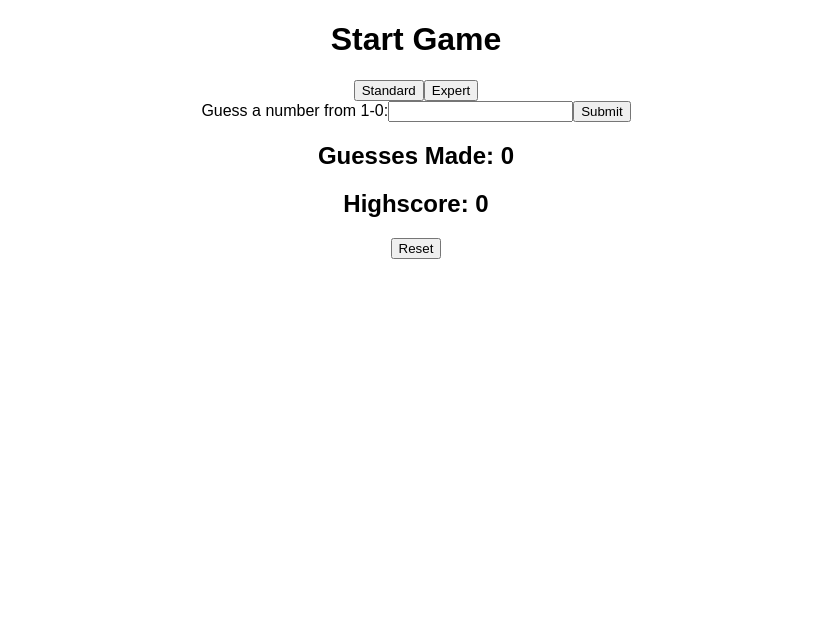
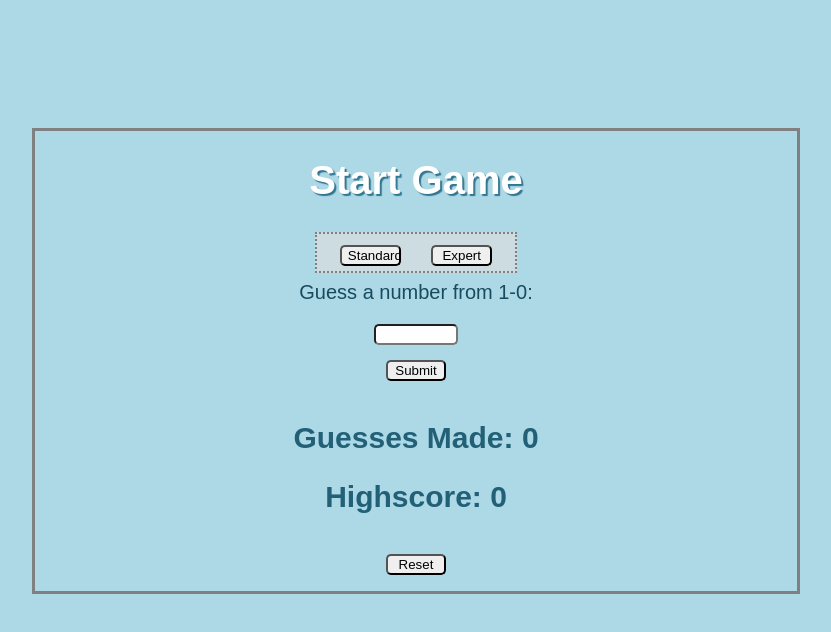
Before and after one commit to Leslyp/guessinggamerepo, a React (Create React App) app in the folder guessinggame/: page / in a window 1280 px wide. Shown: the top 632 px of the page, without its empty margins (224-1055 px from the left). Built offline with nearby package versions, Linux system fonts and the light colour scheme.

Commit message:
final guessing game

```diff
--- a/guessinggame/src/App.js
+++ b/guessinggame/src/App.js
@@ -14,6 +14,7 @@
 
 import React, { Component } from 'react';
 import UserStats from './UserStats';
+// import GameContainer from './GameContainer';
 import InitState from './InitState';
 import './App.css';
 
@@ -28,38 +29,57 @@ class App extends Component {
   }
 
   // function that assigns gametype,
-  // and max number for math random calculator
+  // and max number for math random method
   changeGameType(type, max){
     let stateCopy = Object.assign({}, this.state);
-    let randomNumber =  Math.floor(Math.random() * (max + 1));
+    let randomNumber = Math.floor(Math.random() * max) + 1;
     const gameType = this.state.gameType;
     const targetNumber = this.state.targetNumber;
     const maxNum = this.state.maxNum;
     stateCopy.targetNumber = randomNumber;
     stateCopy.gameType = type;
     stateCopy.maxNum = max;
-    console.log("rando: ",randomNumber);
     this.setState(
       stateCopy
     );
   }
 
+  // function that checks if input matches target number,
+  // and tracks high score
   handleSubmit(event){
     // COPY OF STATE - STATECOPY
     let stateCopy = Object.assign({}, this.state);
     let currentInput = stateCopy.currentInput;
-    let guess = currentInput;
     let targetNum = stateCopy.targetNumber;
-    let standardHigh = stateCopy.standardHigh;
-    let expertHigh = stateCopy.expertHigh;
+    let highScore = stateCopy.highScore;
+    // update number of guesses each guess
     stateCopy.guessCount++;
 
-    // if user guesses target num congrat. them
-    if(guess == targetNum) {
+    console.log("tar: ", targetNum);
+
+    // if user guesses target number congratulate them
+    if(currentInput == targetNum) {
       alert("WINNER");
-    } else if(guess <= targetNum){
+
+      // if hs is not set, then set it
+      if(highScore == 0) {
+        highScore = stateCopy.guessCount;
+      } else if(highScore > stateCopy.guessCount){ // if hs is greater than current # of guesses, update it
+        highScore = stateCopy.guessCount;
+        alert("You beat your high score!");
+      } else if(highScore < stateCopy.guessCount){ // if hs is less than current # of guesses, keep old hs
+        highScore = highScore;
+      }
+
+      stateCopy.maxNum = 0;
+      stateCopy.targetNumber = 0;
+      stateCopy.guessCount = 0;
+      stateCopy.guessType = 0;
+      stateCopy.highScore = highScore;
+
+    } else if(currentInput <= targetNum){
       alert("Too low, guess again");
-    } else if(guess >= targetNum){
+    } else if(currentInput >= targetNum){
       alert("Too high, guess again");
     }
 
@@ -69,26 +89,24 @@ class App extends Component {
     this.setState(stateCopy);
   }
 
+  // when user is typing comment,
+  // display it in input box
+  // and set it = to currentComment
   updateCurrentInput(event){
-   const userGuess = event.target.value;
-
+   let userGuess = event.target.value;
    this.setState({
      currentInput: userGuess,
    });
   }
 
   resetGame(){
-    console.log("reset");
     this.setState({
+      gameType: "",
       currentInput: '',
-      gameType: "",
       maxNum: 0,
       targetNumber: 0,
       guessCount: 0,
-      currentMessage: '',
-      gamesPlayed: 0,
-      standardHigh: 0,
-      expertHigh: 0,
+      highScore: 0,
     })
   }
 
@@ -98,21 +116,21 @@ class App extends Component {
         <div className="startpage">
           <h1>Start Game</h1>
           <section className="buttons">
-            <button onClick={()=>{this.changeGameType("standard", 10)}}>Standard</button>
-            <button onClick={()=>{this.changeGameType("expert", 100)}}>Expert</button>
+            <button className="gameTypeBtn" onClick={()=>{this.changeGameType("Standard", 10)}}>Standard</button>
+            <button className="gameTypeBtn" onClick={()=>{this.changeGameType("Expert", 100)}}>Expert</button>
           </section>
         </div>
-
         <div className="gamecontainer">
-            <section className="inputcontainer">
-              <label htmlFor="userguess">Guess a number from 1-{this.state.maxNum}:
-              <input type="text" id="userguess" name="userguess" value={this.state.currentInput} onChange={this.updateCurrentInput} /></label>
-              <button className="submitbtn" onClick={this.handleSubmit}>Submit</button>
-            </section>
+          <section className="inputcontainer">
+            <label htmlFor="userguess">Guess a number from 1-{this.state.maxNum}:
+            <input type="text" id="userguess" name="userguess" value={this.state.currentInput} onChange={this.updateCurrentInput} /></label>
+            <button className="submitbtn" onClick={this.handleSubmit}>Submit</button>
+          </section>
         </div>
         <div className="UserStats">
           <UserStats
             guessCount={this.state.guessCount}
+            highScore={this.state.highScore}
             gameType={this.state.gameType}
             resetGame={this.resetGame}
           />
--- a/guessinggame/src/InitState.js
+++ b/guessinggame/src/InitState.js
@@ -2,15 +2,12 @@ import React from 'react';
 
 // what data is needed in game
 const initState = {
+	gameType: "",
   currentInput: '',
-  gameType: "",
   maxNum: 0,
   targetNumber: 0,
   guessCount: 0,
-  currentMessage: '',
-  gamesPlayed: 0,
-  standardHigh: 0,
-  expertHigh: 0,
+  highScore: 0,
 };
 
 export default initState;
--- a/guessinggame/src/UserStats.js
+++ b/guessinggame/src/UserStats.js
@@ -4,7 +4,7 @@ function UserStats(props){
   return(
     <div className="showStats">
       <h2>Guesses Made: {props.guessCount}</h2>
-      <h2>{props.gameType} Highscore: {props.guessCount}</h2>
+      <h2>{props.gameType} Highscore: {props.highScore}</h2>
       <button className="resetbtn" onClick={props.resetGame}>Reset</button>
     </div>
   );
--- a/guessinggame/src/index.css
+++ b/guessinggame/src/index.css
@@ -2,4 +2,49 @@ body {
   margin: 0;
   padding: 0;
   font-family: sans-serif;
+  background-color: lightblue;
+  font-size: 20px;
 }
+
+.App {
+	border: 3px solid grey;
+	margin: 10% 20%;
+}
+
+.startpage .buttons {
+	border: 2px dotted grey;
+	display: inline;
+	padding: 1%;
+	background-color: #ccdce0;
+}
+
+h1 {
+	color: white;
+	text-shadow: 2px 2px 1px #317691;
+}
+
+button {
+	border-radius: 5px;
+	margin: 2%;
+	width: 8%;
+}
+
+button:hover {
+	background-color: #fffda8;
+}
+
+label {
+	color: #184b5e;
+	display: block;
+}
+
+input {
+	border-radius: 5px;
+	display: block;
+	margin: 0 auto;
+	margin-top: 20px;
+	width: 10%;
+}
+h2 {
+	color: #226077;
+}
```
Also changed, not shown: 1 other file (tests, documents, lock files or other folders).
